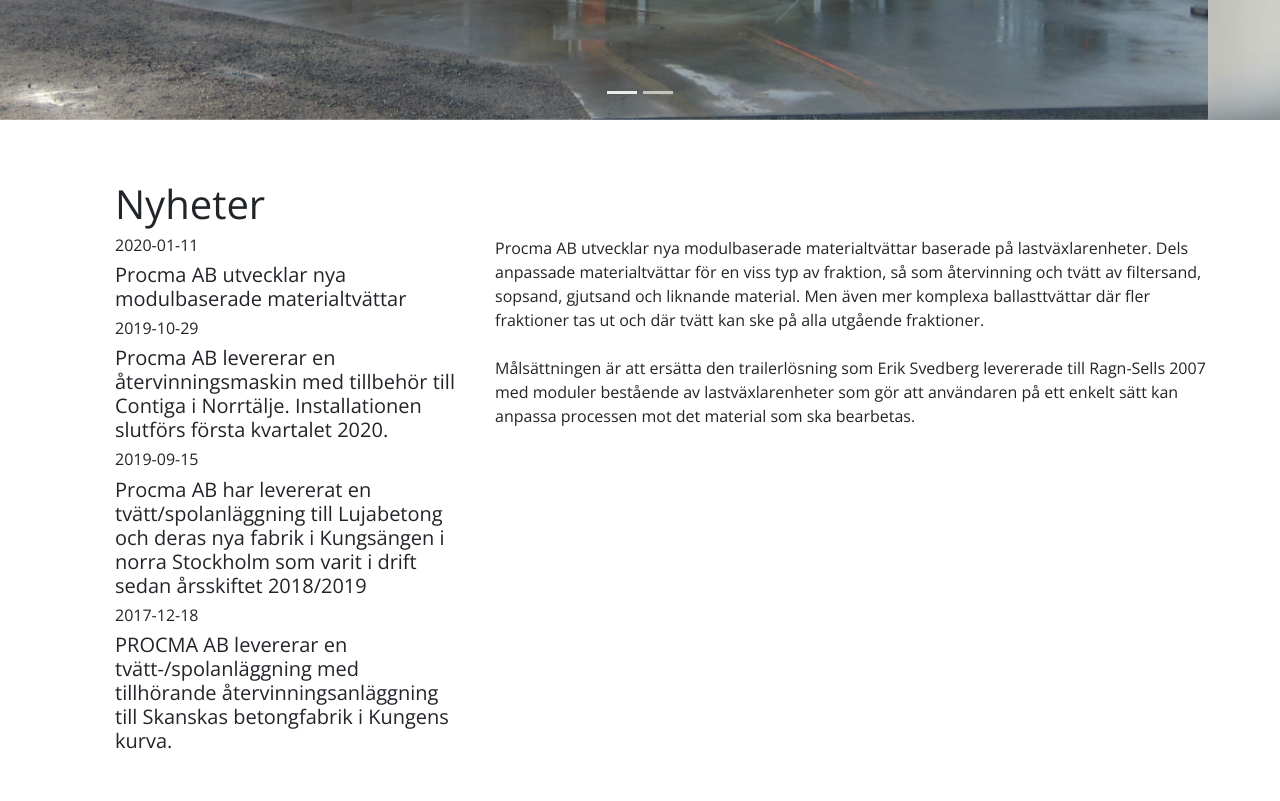
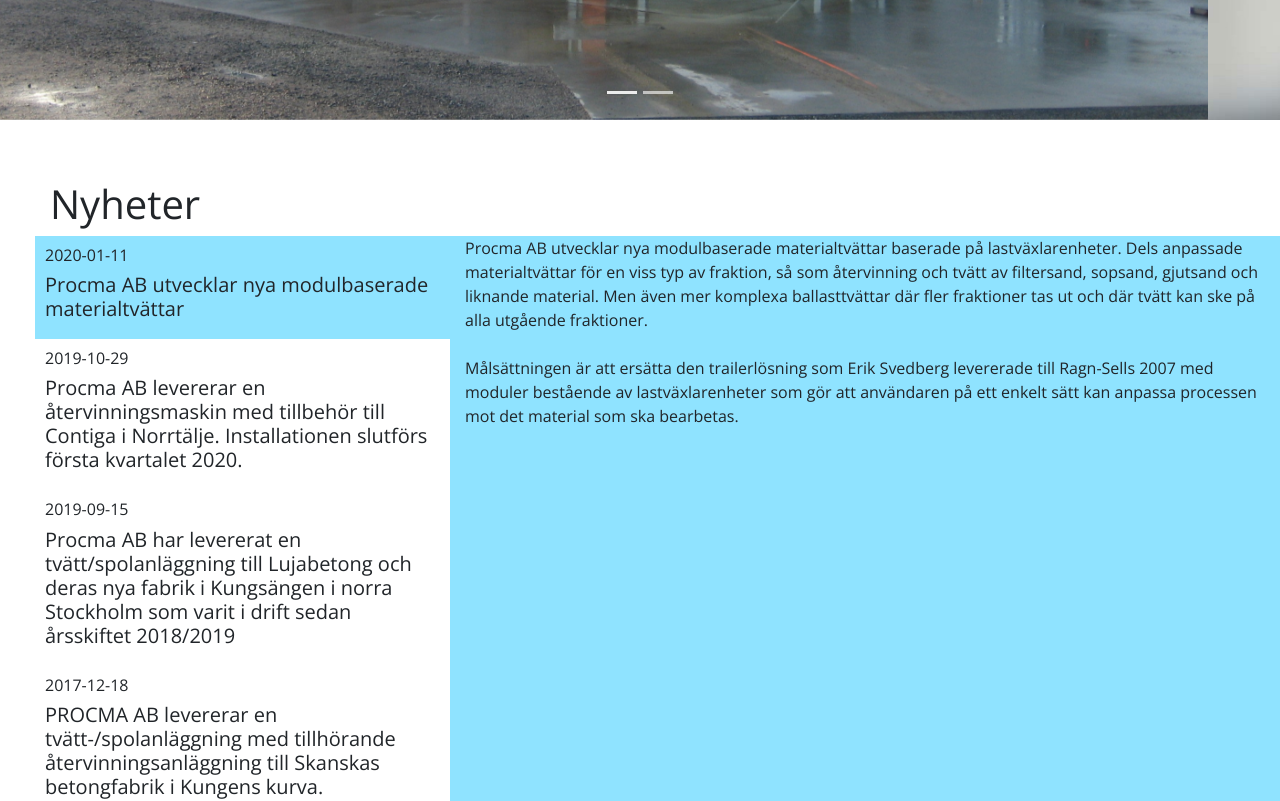
Before and after one commit to sundqvistjohan/procma, a React (Create React App) app in the folder client/: page / in a window 1280 px wide. Shown: the part 540-1341 px from the top of the page. Built offline with nearby package versions, Linux system fonts and the light colour scheme.

Commit message:
Change background color of selectec news item

```diff
--- a/client/src/components/News.jsx
+++ b/client/src/components/News.jsx
@@ -7,9 +7,8 @@ const News = () => {
   let bodyText;
 
   const [newsItems, setNewsItems] = useState([]);
-  const [currentNewsIndex, setCurrentNewsIndex] = useState("");
+  const [currentNewsIndex, setCurrentNewsIndex] = useState(0);
   const [currentNews, setCurrentNews] = useState("");
-
 
   const getNews = () => {
     axios.get("nyheter.json").then(response => {
@@ -22,15 +21,14 @@ const News = () => {
   }, []);
 
   useEffect(() => {
-    renderNewsItem(currentNewsIndex)
+    renderNewsItem(currentNewsIndex);
   }, [newsItems]);
 
   useEffect(() => {
-    renderNewsItem(currentNewsIndex)
+    renderNewsItem(currentNewsIndex);
   }, [currentNewsIndex]);
 
-  useEffect(() => {
-  }, [currentNews]);
+  useEffect(() => {}, [currentNews]);
 
   if (newsItems && newsItems.length > 0) {
     newsItemList = newsItems.map((newsItem, itemIndex) => {
@@ -38,7 +36,11 @@ const News = () => {
         <>
           <div
             key={itemIndex}
-            id="accordion-card-header"
+            id="news-header"
+            style={{
+              backgroundColor:
+                itemIndex === currentNewsIndex ? "#8fe3ff" : "white"
+            }}
             onClick={() => setCurrentNewsIndex(itemIndex)}
           >
             <h6>{newsItem.date}</h6>
@@ -51,26 +53,24 @@ const News = () => {
 
   const renderNewsItem = currentNewsIndex => {
     if (newsItems && newsItems.length > 0) {
-      bodyText = newsItems[currentNewsIndex || 0].body.map(
-        bodyParagraph => {
+      bodyText = newsItems[currentNewsIndex || 0].body.map(bodyParagraph => {
         return (
           <>
             <div>{bodyParagraph}</div>
             <br></br>
           </>
         );
+      });
     }
-      );
-    }
-    setCurrentNews(bodyText)
-  }
+    setCurrentNews(bodyText);
+  };
 
   return (
-    <Container id="nyheter">
+    <Container fluid id="nyheter">
       <h1>Nyheter</h1>
       <Row>
         <Col md={4}>{newsItemList}</Col>
-        <Col>{currentNews}</Col>
+        <Col style={{ backgroundColor: "#8fe3ff" }}>{currentNews}</Col>
       </Row>
     </Container>
   );
--- a/client/src/scss/custom.scss
+++ b/client/src/scss/custom.scss
@@ -52,21 +52,16 @@ body {
 #nyheter {
   padding-top: 60px;
   top: 660px;
-  margin-left: 100px;
-}
-
-.card {
-  border: none;
-}
-
-#accordion-card-header {
-  // background-color: white;
-  padding-left: 0;
-  border: none;
+  padding-left: 50px;
 }
 
 #news-header {
   text-align: left;
+  padding: 10px;
+}
+
+.col-md-4 {
+  padding: 0
 }
 
 #produkter {
```
Lines whose indentation alone changed are shown as unchanged.
